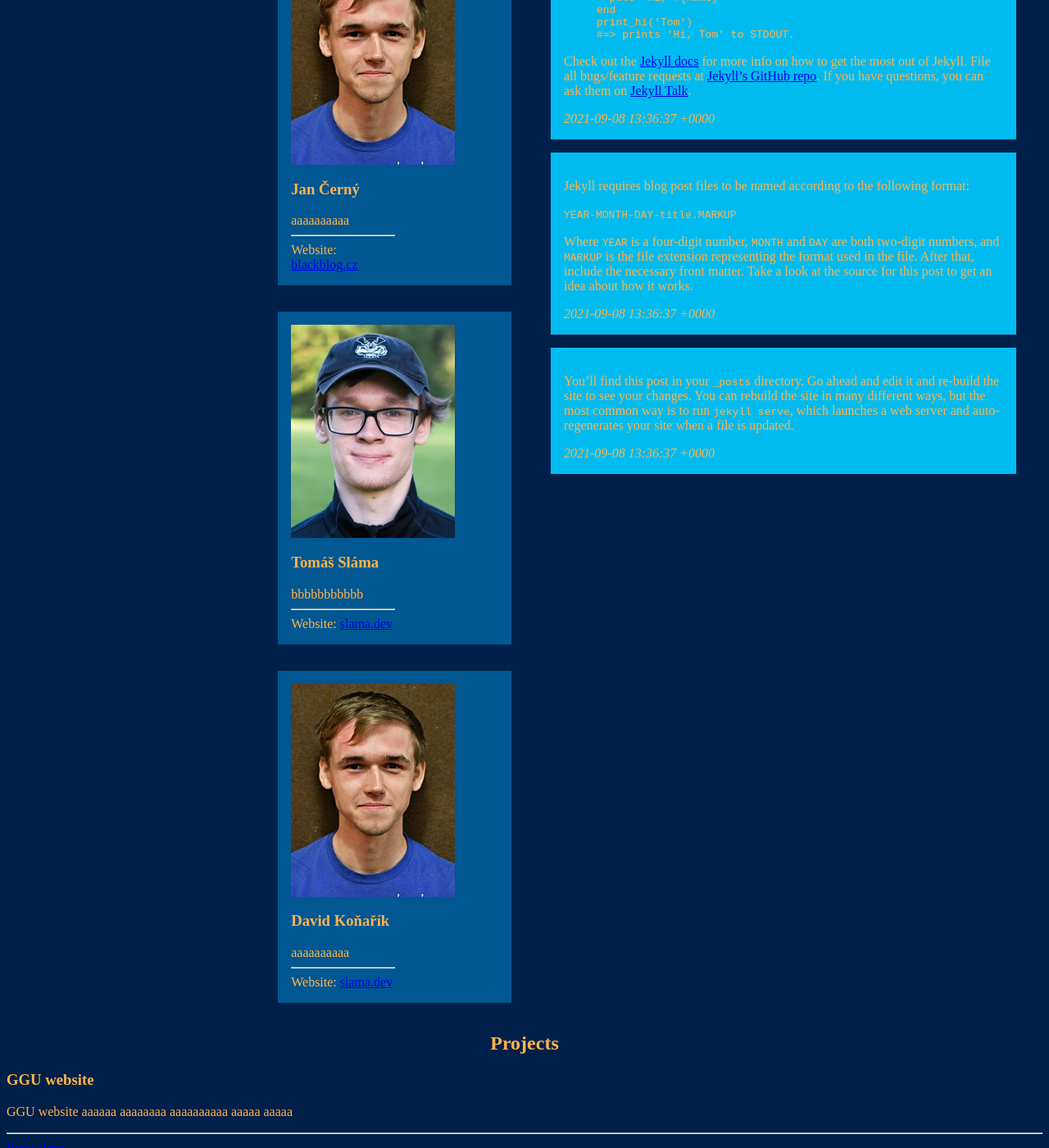
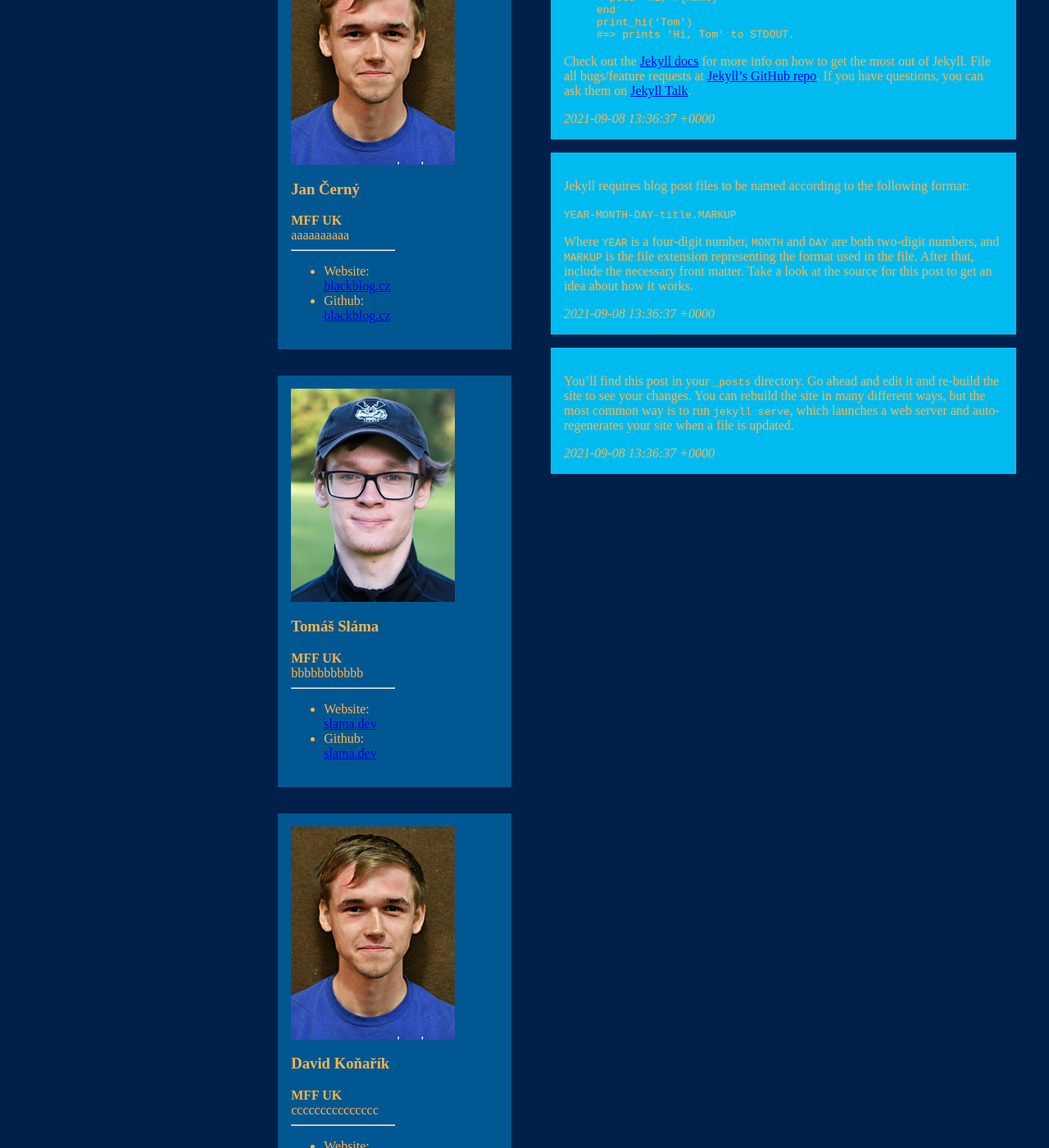
Before and after one commit to yagarea/ggu.cz, a Jekyll site: the page built from index.html, in a window 1280 px wide and 1400 px high, scrolled down 433 px. Shown: the whole window at 82% size. Built offline with Jekyll 4.4.1, drawn with Linux system fonts in a browser that asks for light colours.

Commit message:
add more info to members

```diff
--- a/_includes/member.html
+++ b/_includes/member.html
@@ -2,8 +2,13 @@
 	<img src="{{ include.image }}"/>
 	<div class="split-container">
 		<h3>{{ include.name }}</h3>
+		<b>{{ include.school }}</b>
+		</br>
 		{{ include.description }}
 		<hr/>
-		Website: <a href="https://{{ include.website }}/">{{ include.website }}</a>
+		<ul>
+			<li>Website: <a href="https://{{ include.website }}/">{{ include.website }}</a></li>
+			<li>Github: <a href="https://{{ include.website }}/">{{ include.website }}</a></li>
+		</ul>
 	</div>
 </div>
--- a/_includes/members.html
+++ b/_includes/members.html
@@ -3,22 +3,25 @@
 	{% include member.html
 		name="Jan Černý"
 		image="/assets/img/jc.jpg"
-		school=""
+		school="MFF UK"
 		description="aaaaaaaaaa"
 		website="blackblog.cz"
+		github=""
 	%}
 	{% include member.html
 		name="Tomáš Sláma"
 		image="/assets/img/ts.jpg"
-		school=""
+		school="MFF UK"
 		description="bbbbbbbbbbb"
 		website="slama.dev"
+		github=""
 	%}
 	{% include member.html
 		name="David Koňařík"
 		image="/assets/img/jc.jpg"
-		school=""
-		description="aaaaaaaaaa"
+		school="MFF UK"
+		description="ccccccccccccccc"
 		website="slama.dev"
+		github=""
 	%}
 </div>
```
